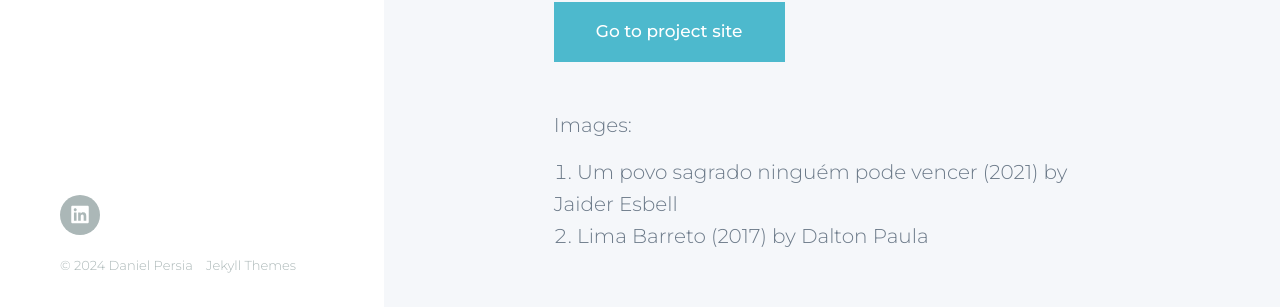
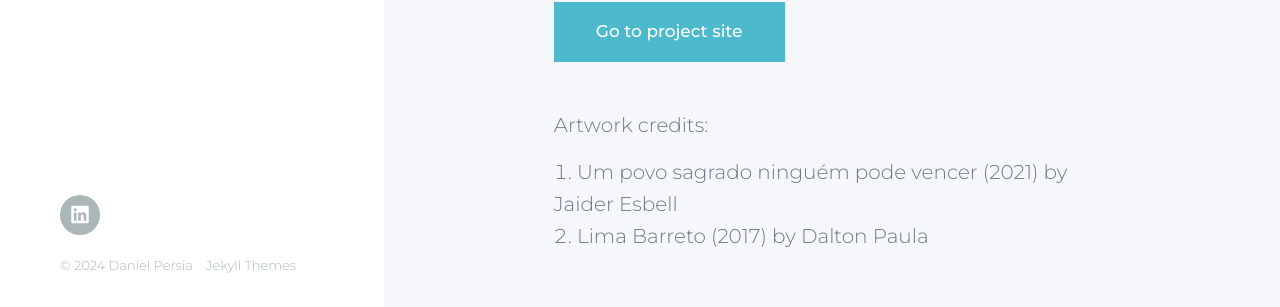
Before and after one commit to danielpersia/danielpersia.github.io, a Jekyll site: the page built from _pages/brazillab.md, in a window 1280 px wide and 900 px high, scrolled down 3879 px. Shown: the part 588-895 px from the top of the window. Built offline with Jekyll 4.4.1, drawn with Linux system fonts in a browser that asks for light colours; nearby versions of some CDN libraries.

Commit message:
Update brazillab.md

```diff
--- a/_pages/brazillab.md
+++ b/_pages/brazillab.md
@@ -99,7 +99,7 @@ Throughout 2022, renowned artists, writers and researchers, black men and women
 <a href="https://www.espalhelima.com.br/en/" class="button button--large">Go to project site</a>
 
 <br>
-Images:
+Artwork credits:
 <br>
 1. Um povo sagrado ninguém pode vencer (2021) by Jaider Esbell
 <br>
```
